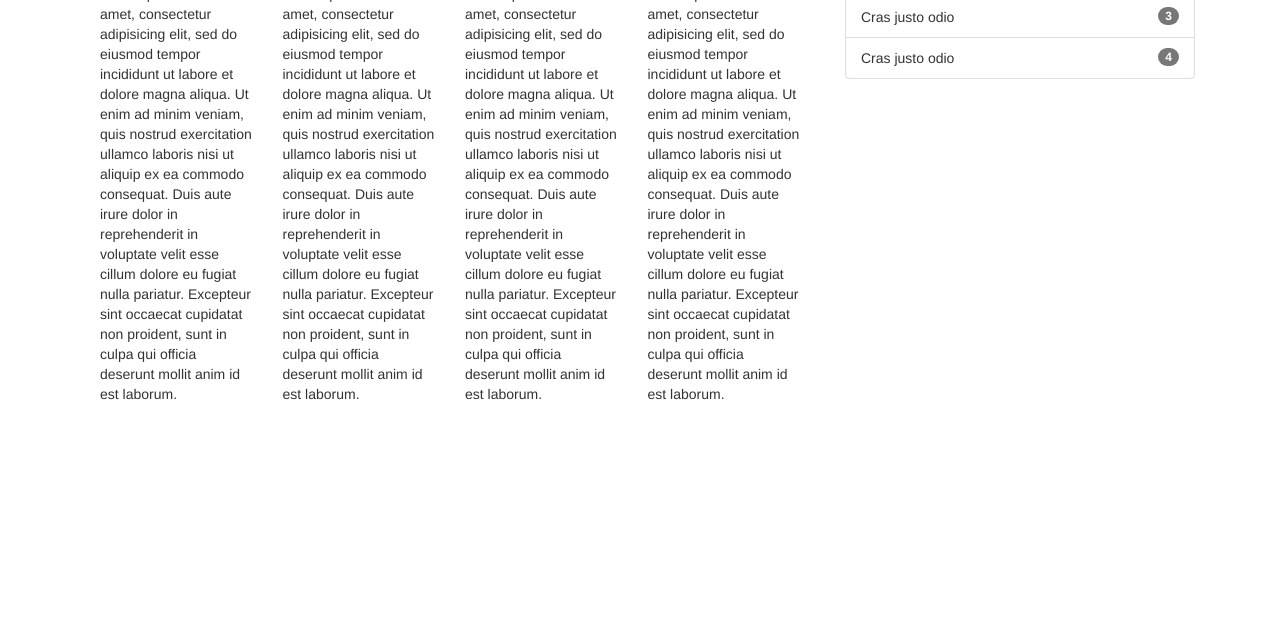
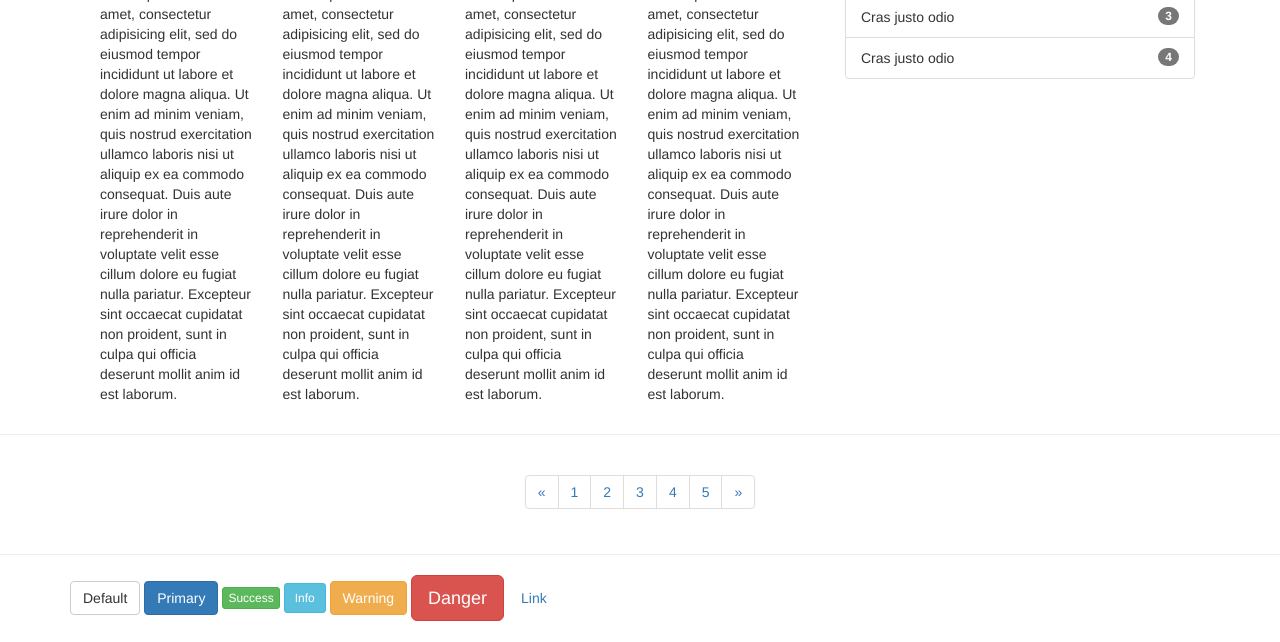
Before and after one commit to iknsa-formation/test-bootstrap, a website: page index.html in a window 1280 px wide. Shown: the part 158-800 px from the top of the page. Drawn offline with nearby package versions, Linux system fonts and the light colour scheme.

Commit message:
Styled pagination and buttons

```diff
--- a/index.html
+++ b/index.html
@@ -145,6 +145,57 @@
         </aside>
     </div>
 </div>
+<hr>
+
+<div class="row">
+    <div class="container">
+        <nav class="text-center">
+            <ul class="pagination">
+                <li>
+                    <a href="#" aria-label="Previous">
+                        <span aria-hidden="true">&laquo;</span>
+                    </a>
+                </li>
+                <li><a href="#">1</a></li>
+                <li><a href="#">2</a></li>
+                <li><a href="#">3</a></li>
+                <li><a href="#">4</a></li>
+                <li><a href="#">5</a></li>
+                <li>
+                    <a href="#" aria-label="Next">
+                        <span aria-hidden="true">&raquo;</span>
+                    </a>
+                </li>
+            </ul>
+        </nav>
+    </div>
+</div>
+<hr>
+
+<div class="row">
+    <div class="container">
+        <!-- Standard button -->
+        <button type="button" class="btn btn-default">Default</button>
+
+        <!-- Provides extra visual weight and identifies the primary action in a set of buttons -->
+        <button type="button" class="btn btn-primary">Primary</button>
+
+        <!-- Indicates a successful or positive action -->
+        <button type="button" class="btn btn-xs btn-success">Success</button>
+
+        <!-- Contextual button for informational alert messages -->
+        <button type="button" class="btn btn-sm btn-info">Info</button>
+
+        <!-- Indicates caution should be taken with this action -->
+        <button type="button" class="btn btn-warning">Warning</button>
+
+        <!-- Indicates a dangerous or potentially negative action -->
+        <button type="button" class="btn btn-lg btn-danger">Danger</button>
+
+        <!-- Deemphasize a button by making it look like a link while maintaining button behavior -->
+        <button type="button" class="btn btn-link">Link</button>
+    </div>
+</div>
 
 <script src="bower_components/jquery/dist/jquery.min.js"></script>
 <script src="bower_components/bootstrap/dist/js/bootstrap.min.js"></script>
```
